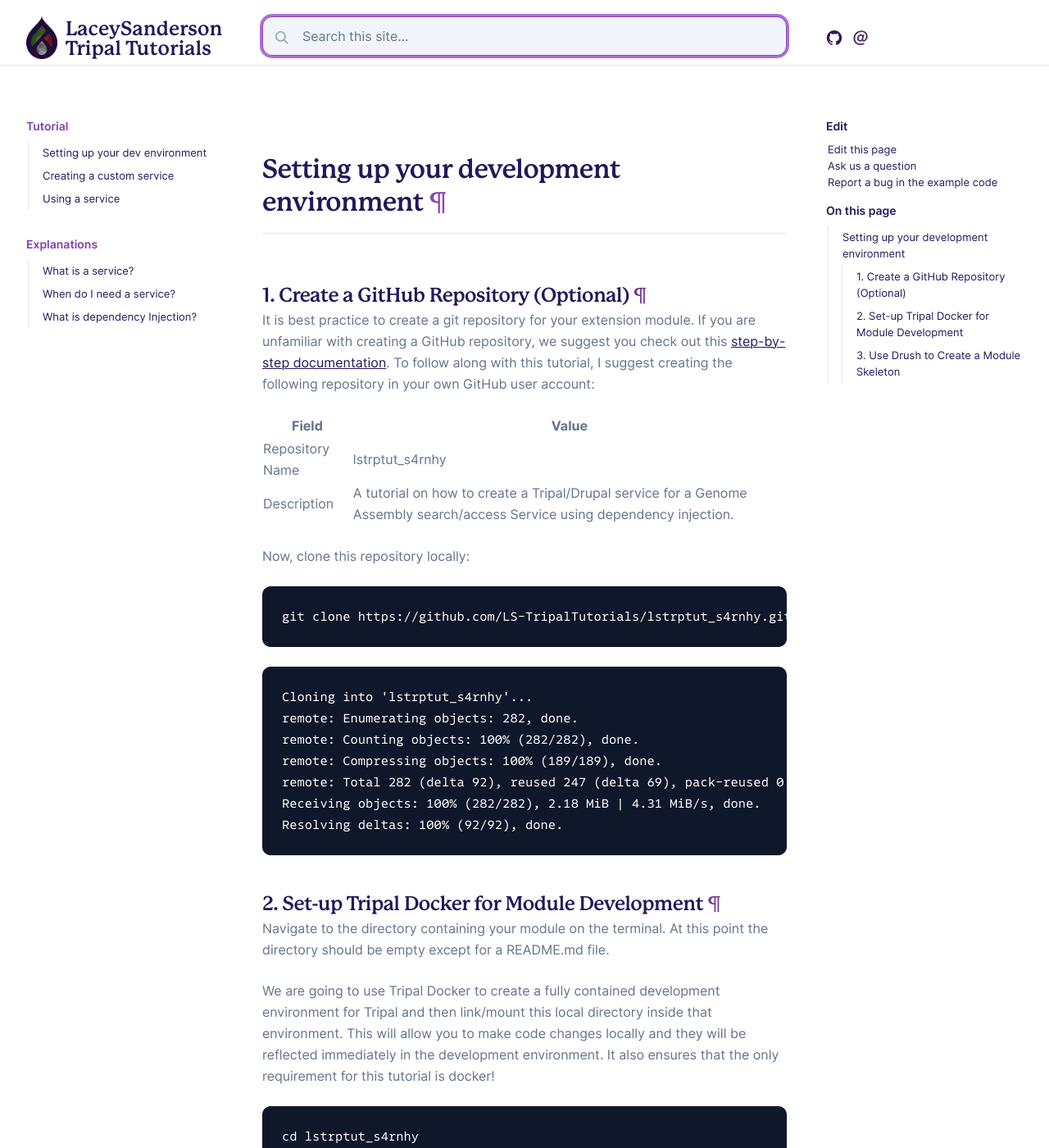
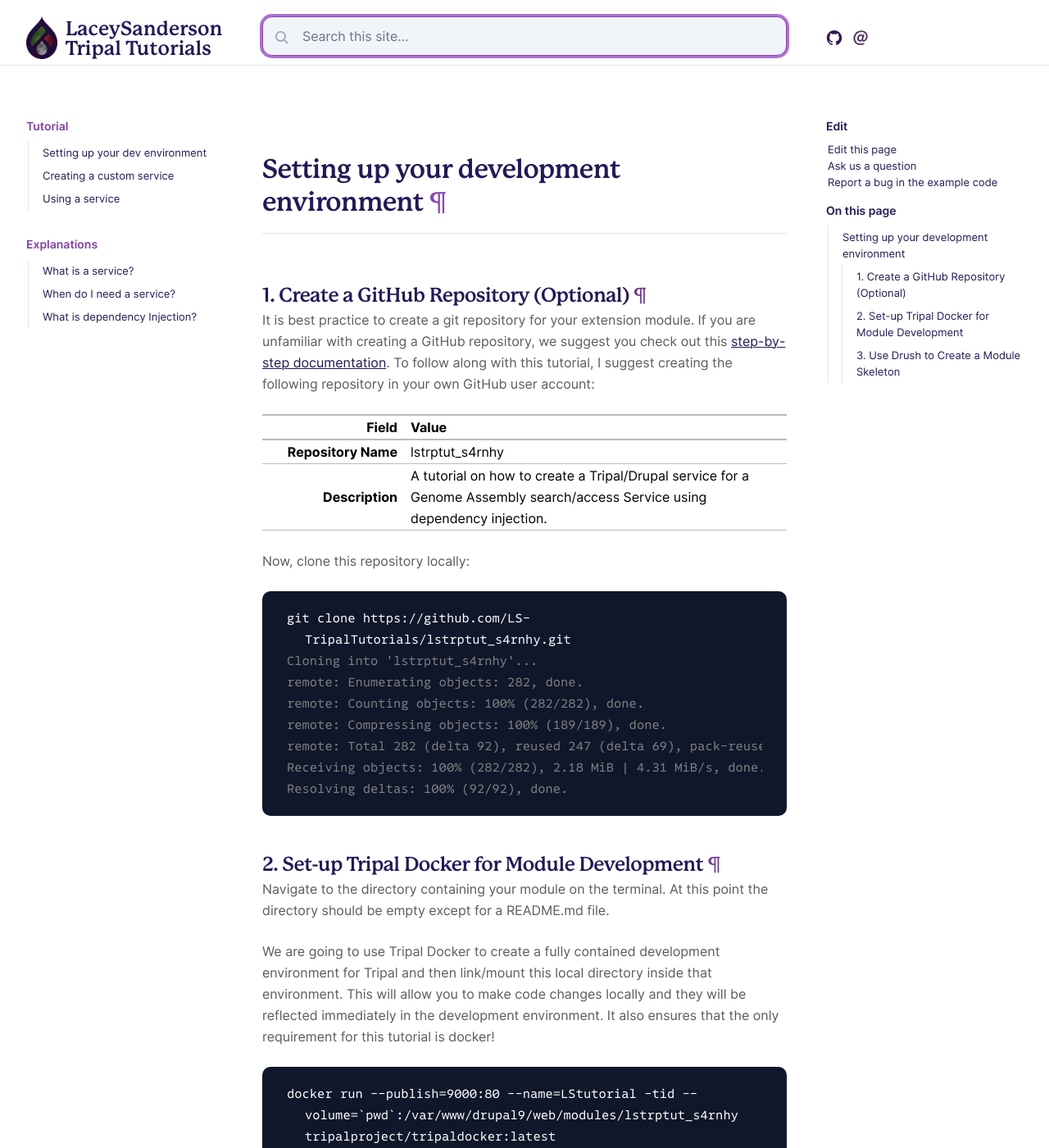
Before and after one commit to LS-TripalTutorials/exampleService-genomeAssembly, a Jekyll site: the page built from docs/_docs/tutorial/setup.md, in a window 1280 px wide and 1400 px high. Shown: the whole window at 82% size. Built offline with Jekyll 4.4.1, drawn with Linux system fonts in a browser that asks for light colours; some of the changed text lies outside the part shown.

Commit message:
themining for terminal output + tables.

````diff
--- a/docs/_docs/tutorial/setup.md
+++ b/docs/_docs/tutorial/setup.md
@@ -15,11 +15,13 @@ It is best practice to create a git repository for your extension module. If you
 
 Now, clone this repository locally:
 
-```
+{% capture terminal_command %}
+
 git clone https://github.com/LS-TripalTutorials/lstrptut_s4rnhy.git
-```
 
-```
+{% endcapture %}
+{% capture terminal_output %}
+
 Cloning into 'lstrptut_s4rnhy'...
 remote: Enumerating objects: 282, done.
 remote: Counting objects: 100% (282/282), done.
@@ -27,7 +29,10 @@ remote: Compressing objects: 100% (189/189), done.
 remote: Total 282 (delta 92), reused 247 (delta 69), pack-reused 0
 Receiving objects: 100% (282/282), 2.18 MiB | 4.31 MiB/s, done.
 Resolving deltas: 100% (92/92), done.
-```
+
+{% endcapture %}
+
+{% include terminal.html commands=terminal_command output=terminal_output %}
 
 ## 2. Set-up Tripal Docker for Module Development
 
@@ -35,12 +40,13 @@ Navigate to the directory containing your module on the terminal. At this point
 
 We are going to use Tripal Docker to create a fully contained development environment for Tripal and then link/mount this local directory inside that environment. This will allow you to make code changes locally and they will be reflected immediately in the development environment. It also ensures that the only requirement for this tutorial is docker!
 
-```
-cd lstrptut_s4rnhy
+{% capture terminal_command %}
+
 docker run --publish=9000:80 --name=LStutorial -tid --volume=`pwd`:/var/www/drupal9/web/modules/lstrptut_s4rnhy tripalproject/tripaldocker:latest
-```
 
-```
+{% endcapture %}
+{% capture terminal_output %}
+
 Unable to find image 'tripalproject/tripaldocker:latest' locally
 latest: Pulling from tripalproject/tripaldocker
 8740c948ffd4: Already exists
@@ -78,17 +84,25 @@ a94efcbc9cc8: Pull complete
 Digest: sha256:1eb66a21a8686ed9391ba7bf2035823021fae0363e2fa2260eead7814627de9b
 Status: Downloaded newer image for tripalproject/tripaldocker:latest
 ab393d13a73a53057d0498ec8facc551302048d744909ccc7301cae523663cc9
-```
+
+{% endcapture %}
+
+{% include terminal.html commands=terminal_command output=terminal_output %}
 
 Then you simply start the database within your new development container:
 
-```
+{% capture terminal_command %}
+
 docker exec LStutorial service postgresql restart
-```
 
-```
+{% endcapture %}
+{% capture terminal_output %}
+
 Restarting PostgreSQL 13 database server: main.
-```
+
+{% endcapture %}
+
+{% include terminal.html commands=terminal_command output=terminal_output %}
 
 And now you have a fully functioning Tripal site which you can view at http://localhost:9000 in the web browser of your choice that is set-up to develop a new Tripal extension module!
 
@@ -98,9 +112,16 @@ Drush is a command line shell and Unix scripting interface for Drupal that ships
 
 The following command executes the drush generate command within your development container with the argument “module” to indicate that we would like it to generate a module skeleton for us.
 
-```
+{% capture terminal_command %}
+
 docker exec -it LStutorial drush generate module
-```
+
+{% endcapture %}
+{% capture terminal_output %}
+
+{% endcapture %}
+
+{% include terminal.html commands=terminal_command output=terminal_output %}
 
 It will also ask if you want to create a number of other things, leave the default “No” selected. Once it is done prompting you, it will create files in the docker container that are then sync’d with our local directory.
 
--- /dev/null
+++ b/docs/_includes/terminal.html
@@ -0,0 +1,8 @@
+<div class="terminal language-plaintext highlighter-rouge">
+  <!-- <div class="highlight"> -->
+    <pre class="commands">
+{{ include.commands | strip }}</pre>
+    <pre class="output">
+{{ include.output | strip }}</pre>
+  <!-- </div> -->
+</div>
--- a/docs/assets/css/main.css
+++ b/docs/assets/css/main.css
@@ -40,6 +40,56 @@ a.text-light-violet.active {
   font-family: Mackinac,ui-serif,Georgia,Cambria,Times New Roman,Times,serif;
   font-weight: 700;
   line-height: 24px;
+}
+
+.text-gray-500 {
+  color: #5b5b61;
+}
+
+.terminal {
+  padding: 20px 30px;
+  margin-bottom: 20px;
+}
+.terminal .commands {
+  padding-left: 22px ;
+  text-indent: -22px ;
+}
+.terminal .output {
+  color: grey;
+  -webkit-touch-callout: none;
+  -webkit-user-select: none;
+  -khtml-user-select: none;
+  -moz-user-select: none;
+  -ms-user-select: none;
+  user-select: none;
+  white-space: pre;
+  overflow: auto;
+}
+
+table {
+  color: black;
+}
+thead {
+  border-top: 2px solid #bababf;
+  border-bottom: 2px solid #bababf;
+}
+thead tr th:nth-child(1) {
+  font-weight: bold;
+  text-align: right;
+  width: 180px;
+  padding: 0 15px;
+}
+thead tr th:nth-child(2) {
+  text-align: left;
+}
+tbody tr {
+  border-bottom: 1px solid #bababf;
+}
+tbody tr td:nth-child(1) {
+  font-weight: bold;
+  text-align: right;
+  width: 180px;
+  padding: 0 15px;
 }
 
 .btn-blue {
````
